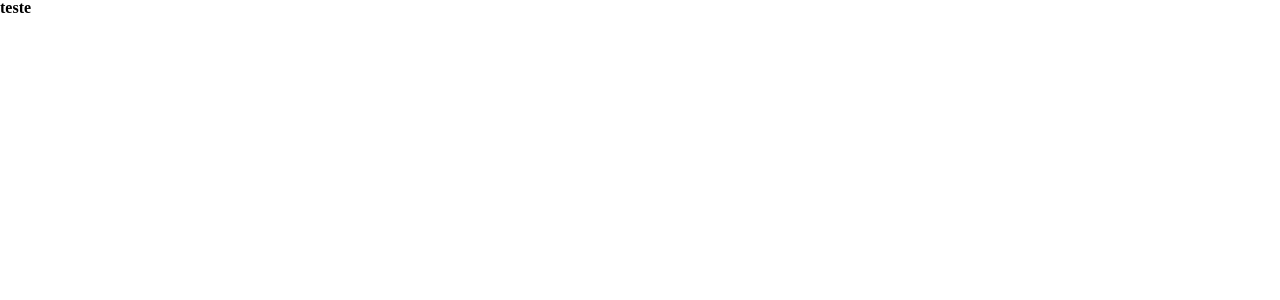
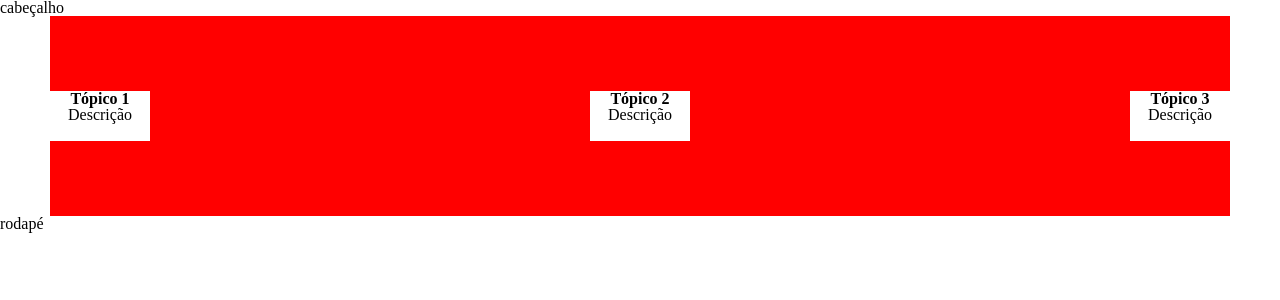
Before and after one commit to samuelsena25/projectbase, a Flask app: page / in a window 1280 px wide. Before the commit the part shown is almost empty. Shown: the top 300 px of the page. Run offline with Flask 3, Linux system fonts and the light colour scheme.

Commit message:
Initial front-end layout created.

```diff
--- a/static/css/style.css
+++ b/static/css/style.css
@@ -0,0 +1,19 @@
+.main-box {
+    display: flex;
+    justify-content: space-between;
+    align-items: center;
+
+    height: 200px;
+    background-color: red;
+    margin: 0 50px;
+}
+
+.topic-box {
+    display: flex;
+    flex-direction: column;
+    align-items: center;
+
+    background-color: white;
+    width: 100px;
+    height: 50px;
+}
--- a/templates/index.html
+++ b/templates/index.html
@@ -11,9 +11,30 @@
 </head>
 
 <body>
-    <div>
-        <h1>teste</h1>
-    </div>
+
+    <header class="header">
+        <p>cabeçalho</p>
+    </header>
+
+    <section class="main-box">
+        <div class="topic-box">
+            <h1>Tópico 1</h1>
+            <p>Descrição</p>
+        </div>
+        <div class="topic-box">
+            <h1>Tópico 2</h1>
+            <p>Descrição</p>
+        </div>
+        <div class="topic-box">
+            <h1>Tópico 3</h1>
+            <p>Descrição</p>
+        </div>
+    </section>
+
+    <footer class="footer">
+        <p>rodapé</p>
+    </footer>
+
 </body>
 
 </html>
```
